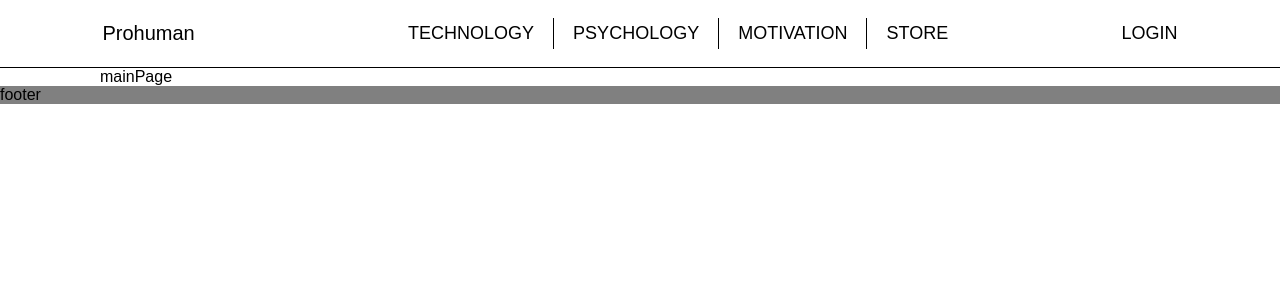
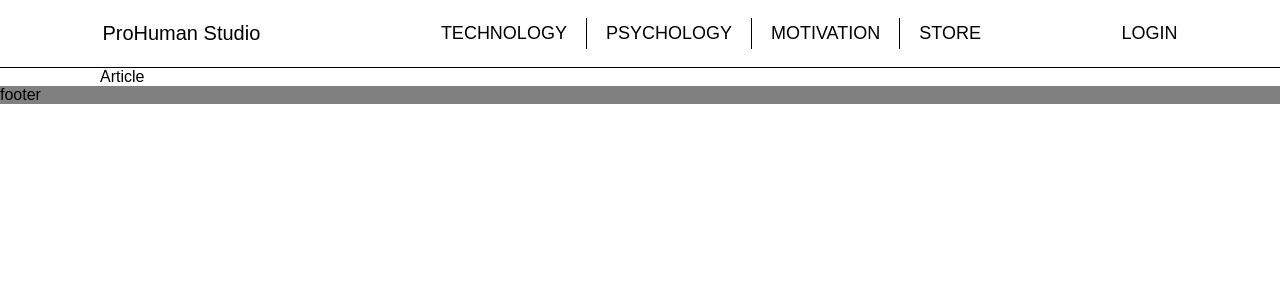
Before and after one commit to Tomaszunek/blog-starter, a React app: page /motivation in a window 1280 px wide. Shown: the top 300 px of the page. Built offline with nearby package versions, Linux system fonts and the light colour scheme.

Commit message:
add working routing

```diff
--- a/package.json
+++ b/package.json
@@ -58,9 +58,11 @@
     "@types/react-dom": "^16.0.11",
     "@types/react-redux": "^6.0.10",
     "@types/react-router": "^4.4.1",
+    "@types/react-router-dom": "^4.3.1",
     "@types/redux-actions": "^2.3.1",
     "@types/webpack-env": "^1.13.6",
     "node-sass": "^4.10.0",
+    "react-router-dom": "^4.3.1",
     "redux-actions": "^2.6.4",
     "redux-devtools-extension": "^2.13.7",
     "sass-loader": "^7.1.0",
--- /dev/null
+++ b/src/components/ArticlePage/ArticlePageComp.tsx
@@ -0,0 +1,12 @@
+import * as React from 'react';
+import './articlepage.scss'
+
+export default class ArticlePageComp extends React.Component {
+  public render() {
+    return (
+      <main>
+        Article
+      </main>
+    );
+  }
+}
--- a/src/components/Navigation/Navigation.tsx
+++ b/src/components/Navigation/Navigation.tsx
@@ -1,4 +1,5 @@
 import * as React from 'react';
+import { NavLink }  from 'react-router-dom';
 import Links from './navLinks';
 
 import './navigation.scss';
@@ -9,11 +10,11 @@ export default class Navigation extends React.Component {
     return (
       <nav className="navigation">
         <div className="logo">
-          Prohuman
+          <NavLink to="/">ProHuman Studio</NavLink>
         </div>
         <Links/>
         <div className="login">
-          Login
+          <NavLink to="/login">login</NavLink>
         </div>
         <BurgerMenu/>
       </nav>
--- a/src/components/Navigation/navLinks.tsx
+++ b/src/components/Navigation/navLinks.tsx
@@ -1,13 +1,24 @@
 import * as React from 'react';
+import { NavLink }  from 'react-router-dom';
 
 const Links: React.SFC = () => {
  return (
     <ul>
-        <li className="login">Login</li>
-        <li>Technology</li>
-        <li>Psychology</li>
-        <li>Motivation</li>
-        <li>Store</li>
+        <li className="login">
+            <NavLink to="/login">login</NavLink>
+        </li>
+        <li>
+            <NavLink to="/technology">technology</NavLink>
+        </li>
+        <li>
+            <NavLink to="/psychology">psychology</NavLink>
+        </li>
+        <li>
+            <NavLink to="/motivation">motivation</NavLink>
+        </li>
+        <li>
+            <NavLink to="/store">store</NavLink>
+        </li>
     </ul>
  )
 }
--- a/src/components/Navigation/navigation.scss
+++ b/src/components/Navigation/navigation.scss
@@ -11,8 +11,24 @@ nav {
     font-size: 18px;
     color: $second-color;
 
+    a {
+        text-decoration: none;
+        color: $second-color;
+
+        &:hover {
+            color: $main-color;
+        }
+    }
+
     .logo {
         font-size: 20px;
+        a {
+            &:hover {
+                color: $second-color;
+            }
+        }
+
+
     }
 
     ul {
@@ -44,6 +60,12 @@ nav {
 
     .login {
         text-transform: uppercase;
+
+        a {
+            &:hover {
+                color: $second-color;
+            }
+        }
     }
 
     .burgerMenu {
--- a/src/index.tsx
+++ b/src/index.tsx
@@ -5,7 +5,7 @@ import { configureStore } from './store';
 import { createBrowserHistory } from 'history';
 import registerServiceWorker from './registerServiceWorker';
 import { Provider } from 'react-redux';
-import { Router, Switch } from 'react-router';
+import { Router } from 'react-router';
 import Navigation from './components/Navigation/Navigation';
 import Footer from 'src/components/Footer/Footer';
 import './index.scss';
@@ -23,9 +23,7 @@ ReactDOM.render(
         <ErrorScreen/>
         <Navigation/>
           <div className="container">
-            <Switch>
-              <Application />
-            </Switch>
+            <Application />
           </div>
         <Footer/>
       </div>
--- /dev/null
+++ b/src/pages/ArticlePage.tsx
@@ -0,0 +1,42 @@
+import * as React from 'react';
+import { RouteComponentProps } from 'react-router';
+import { bindActionCreators, Dispatch } from 'redux';
+import { connect } from 'react-redux';
+import { ArticleActions } from '../actions';
+import { ArticleFiltes } from '../models';
+import { IRootState, RootState } from '../reducers';
+import { omit } from '../utils';
+import ArticlePageComp from 'src/components/ArticlePage/ArticlePageComp';
+
+const FILTER_VALUES = (Object.keys(ArticleFiltes.Filter) as
+  (keyof typeof ArticleFiltes.Filter)[]).map(
+  (key) => ArticleFiltes.Filter[key]
+);
+
+
+export namespace ArticlePage {
+  export interface IProps extends RouteComponentProps<void> {
+    articles: RootState.ArticleState;
+    actions: ArticleActions;
+    filter: ArticleFiltes.Filter;
+  }
+}
+
+@connect(
+  (state: IRootState, ownProps): Pick<ArticlePage.IProps, 'articles' | 'filter'> => {
+    const hash = ownProps.location && ownProps.location.hash.replace('#', '');
+    const filter = FILTER_VALUES.find((value) => value === hash) || ArticleFiltes.Filter.SHOW_ALL;
+    return { articles: state.articles, filter };
+  },
+  (dispatch: Dispatch): Pick<ArticlePage.IProps, 'actions'> => ({
+    actions: bindActionCreators(omit(ArticleActions, 'Type'), dispatch)
+  })
+)
+
+export default class ArticlePage extends React.Component<ArticlePage.IProps> {
+  public render() {
+    return (
+      <ArticlePageComp/>
+    );
+  }
+}
--- /dev/null
+++ b/src/pages/Error404.tsx
@@ -0,0 +1,11 @@
+import * as React from 'react';
+
+export default class ErrorPage extends React.Component {
+  public render() {
+    return (
+      <div>
+          Error 404
+      </div>
+    );
+  }
+}
--- /dev/null
+++ b/src/pages/StorePage.tsx
@@ -0,0 +1,42 @@
+import * as React from 'react';
+import { RouteComponentProps } from 'react-router';
+import { bindActionCreators, Dispatch } from 'redux';
+import { connect } from 'react-redux';
+import { ArticleActions } from '../actions';
+import { ArticleFiltes } from '../models';
+import { IRootState, RootState } from '../reducers';
+import { omit } from '../utils';
+import MainPageComp from 'src/components/MainPage/MainPageComp';
+
+const FILTER_VALUES = (Object.keys(ArticleFiltes.Filter) as
+  (keyof typeof ArticleFiltes.Filter)[]).map(
+  (key) => ArticleFiltes.Filter[key]
+);
+
+
+export namespace StorePage {
+  export interface IProps extends RouteComponentProps<void> {
+    articles: RootState.ArticleState;
+    actions: ArticleActions;
+    filter: ArticleFiltes.Filter;
+  }
+}
+
+@connect(
+  (state: IRootState, ownProps): Pick<StorePage.IProps, 'articles' | 'filter'> => {
+    const hash = ownProps.location && ownProps.location.hash.replace('#', '');
+    const filter = FILTER_VALUES.find((value) => value === hash) || ArticleFiltes.Filter.SHOW_ALL;
+    return { articles: state.articles, filter };
+  },
+  (dispatch: Dispatch): Pick<StorePage.IProps, 'actions'> => ({
+    actions: bindActionCreators(omit(ArticleActions, 'Type'), dispatch)
+  })
+)
+
+export default class StorePage extends React.Component<StorePage.IProps> {
+  public render() {
+    return (
+      <MainPageComp/>
+    );
+  }
+}
--- a/src/router/index.tsx
+++ b/src/router/index.tsx
@@ -1,9 +1,17 @@
 import * as React from 'react';
 import { Route, Switch } from 'react-router';
 import  MainPage  from '../pages/MainPage';
+import ArticlePage from 'src/pages/ArticlePage';
+import StorePage from 'src/pages/StorePage';
+import ErrorPage from 'src/pages/Error404';
 
 export const Application = () => (
   <Switch>
-    <Route path="/" component={MainPage} />
+    <Route exact={true} path="/" component={MainPage} />
+    <Route exact={true} path="/technology" component={ArticlePage} />
+    <Route exact={true} path="/psychology" component={ArticlePage} />
+    <Route exact={true} path="/motivation" component={ArticlePage} />
+    <Route exact={true} path="/store" component={StorePage} />
+    <Route component={ErrorPage}/>
   </Switch>
 );
```
Also changed, not shown: src/components/ArticlePage/articlepage.scss (added), 1 other file (tests, documents, lock files or other folders).
